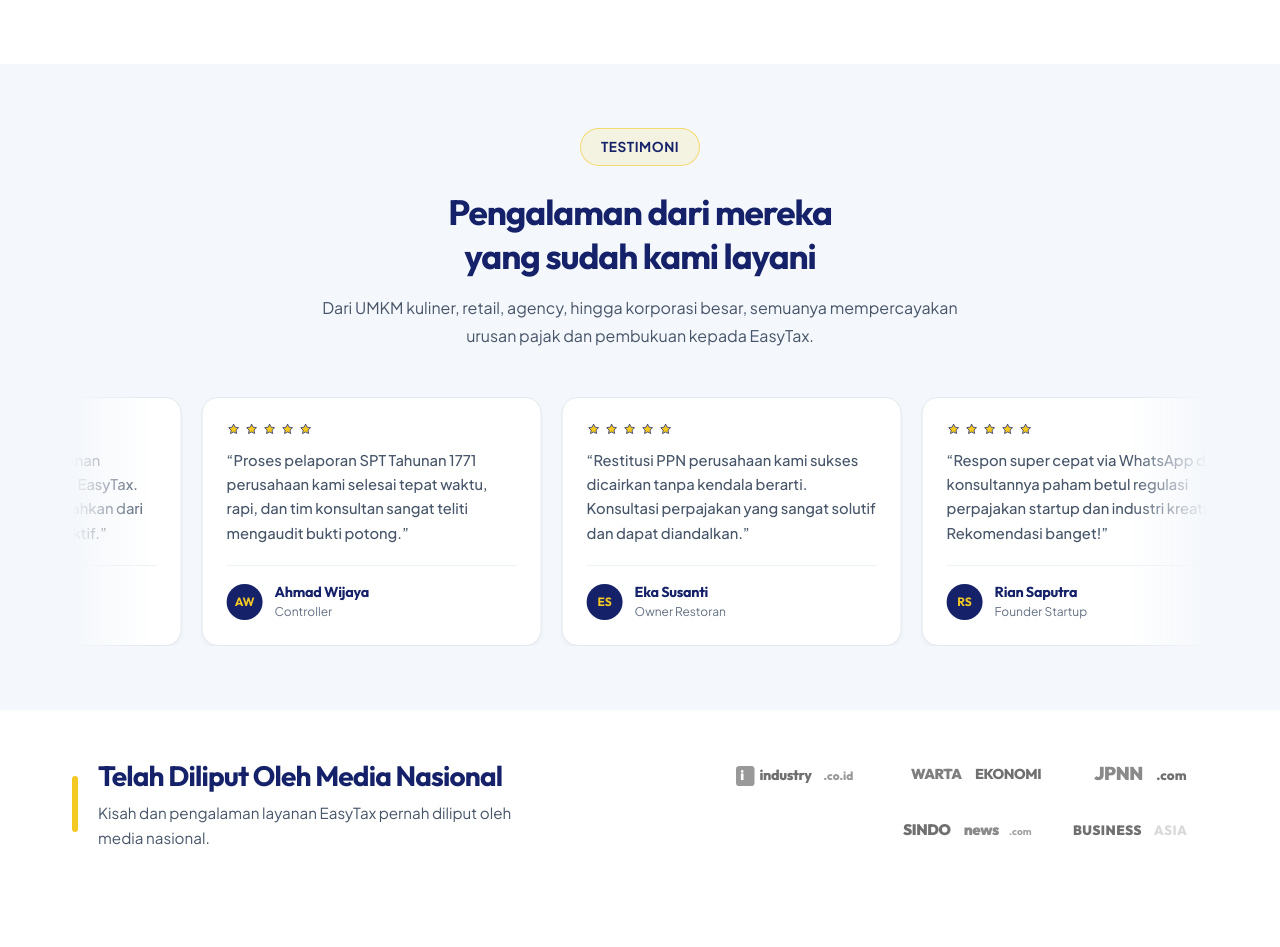
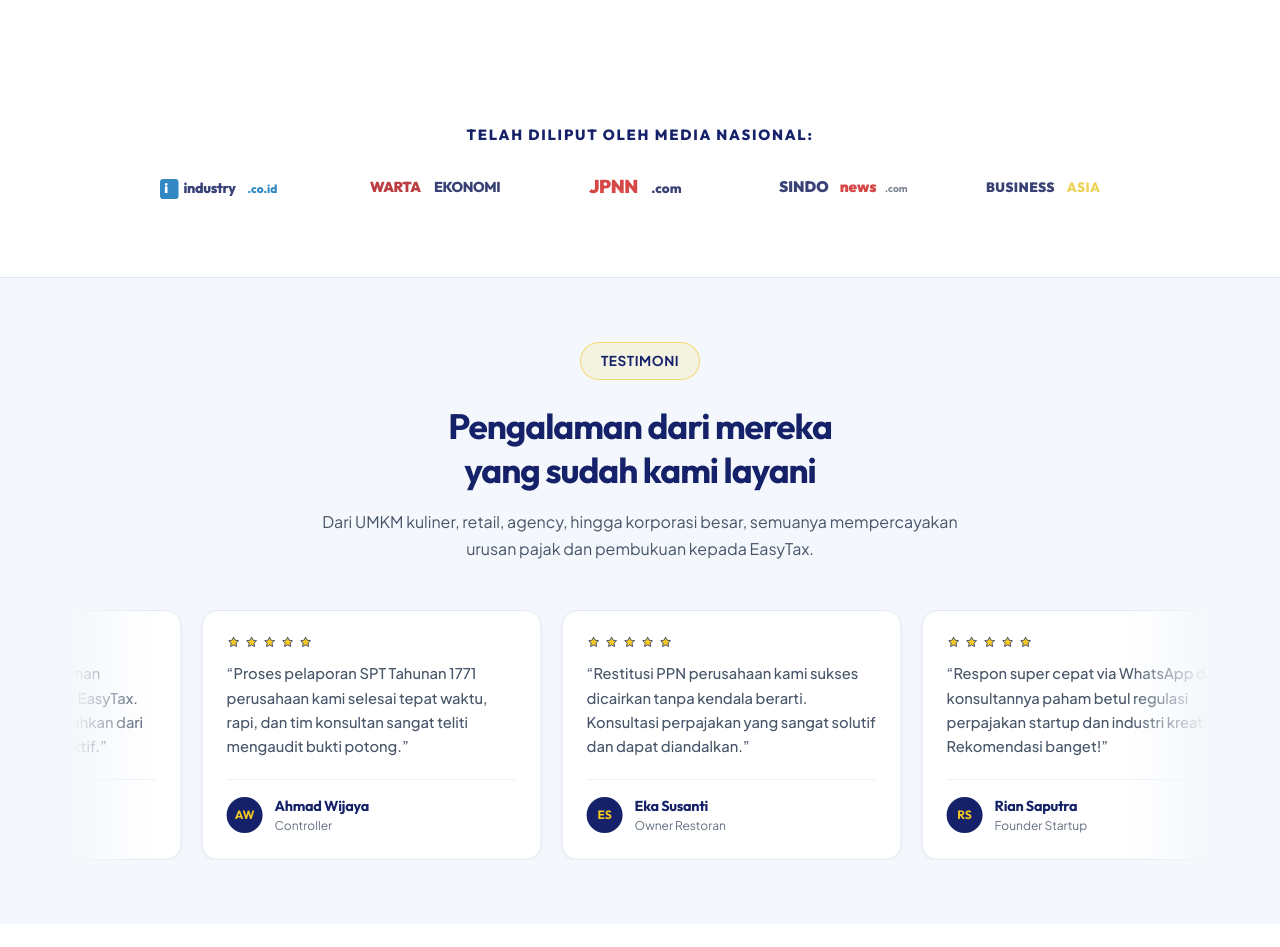
Before and after one commit to 4ntith3sis/et-demov2, a Next.js app: page / in a window 1280 px wide. Shown: the part 4125-5072 px from the top of the page. Built offline with nearby package versions, Linux system fonts and the light colour scheme.

Commit message:
Restore v1 media trust strip and place it after mitra on all pages

```diff
--- a/src/app/layanan/[slug]/page.tsx
+++ b/src/app/layanan/[slug]/page.tsx
@@ -63,8 +63,8 @@ async function IsiLayanan({ params }: { params: Params }) {
       <HargaLayanan paket={detail?.paket ?? []} />
       <CaraKerja />
       <Mitra />
+      <MediaNasional />
       <Testimoni />
-      <MediaNasional />
       <FaqLayanan faq={detail?.faq ?? []} />
       <CTA />
     </>
--- a/src/app/layanan/page.tsx
+++ b/src/app/layanan/page.tsx
@@ -26,8 +26,8 @@ export default function LayananPage() {
       <DaftarLayanan />
       <CaraKerja />
       <Mitra />
+      <MediaNasional />
       <Testimoni />
-      <MediaNasional />
     </>
   );
 }
--- a/src/app/page.tsx
+++ b/src/app/page.tsx
@@ -23,8 +23,8 @@ export default function HomePage() {
       <CaraKerja />
       <Artikel />
       <Mitra />
+      <MediaNasional />
       <Testimoni />
-      <MediaNasional />
       <CTA />
     </>
   );
--- a/src/app/tentang-kami/page.tsx
+++ b/src/app/tentang-kami/page.tsx
@@ -15,7 +15,7 @@ export const metadata: Metadata = {
 
 /**
  * Halaman /tentang-kami: hero bersama dengan /layanan, lalu cerita dan
- * nilai kerja, tim konsultan, bukti sosial (testimoni + media), dan CTA.
+ * nilai kerja, tim konsultan, bukti sosial (media + testimoni), dan CTA.
  */
 export default function TentangKamiPage() {
   return (
@@ -23,8 +23,8 @@ export default function TentangKamiPage() {
       <TentangHero />
       <CeritaKami />
       <TimKonsultan />
+      <MediaNasional />
       <Testimoni />
-      <MediaNasional />
       <CTA />
     </>
   );
--- a/src/components/sections/MediaNasional.tsx
+++ b/src/components/sections/MediaNasional.tsx
@@ -1,10 +1,10 @@
 /* ==========================================================================
    Section "Telah Diliput Oleh Media Nasional".
 
-   Logo di v1 bukan file gambar, melainkan wordmark SVG yang digambar inline
-   supaya warnanya tetap tajam di layar retina dan bisa dipakai ulang di
-   sini. Layout-nya berbeda dari v1: identitas dipisah di panel navy,
-   sementara logo-media berdiri sendiri sebagai kartu putih di bawahnya.
+   Mengikuti desain easytax-demo (v1): strip kepusatan ("trust strip")
+   berlatar putih — judul uppercase kecil di tengah, diikuti baris logo
+   media (wordmark SVG inline, bukan file gambar) yang juga rata tengah
+   dan wrap. Tanpa panel dekoratif; pemisah visual hanya border-b tipis.
    ========================================================================== */
 
 const MEDIA = [
@@ -18,17 +18,9 @@ const MEDIA = [
 type NamaMedia = (typeof MEDIA)[number]["nama"];
 
 /** Wordmark tiap media, memakai viewBox 0 0 <lebar> 38 ala v1. */
-function Wordmark({
-  nama,
-  terang = false,
-}: {
-  nama: NamaMedia;
-  /** true saat wordmark berdiri di atas latar navy: warna gelap -> putih. */
-  terang?: boolean;
-}) {
-  /* Warna teks yang adaptable supaya wordmark terbaca di kedua latar. */
-  const gelap = terang ? "#FFFFFF" : "var(--color-brand-navy)";
-  const redup = terang ? "rgba(255,255,255,0.6)" : "var(--color-teks-redup)";
+function Wordmark({ nama }: { nama: NamaMedia }) {
+  const gelap = "var(--color-brand-navy)";
+  const redup = "var(--color-teks-redup)";
 
   switch (nama) {
     case "Industry.co.id":
@@ -74,10 +66,10 @@ function Wordmark({
     case "SINDOnews":
       return (
         <svg viewBox="0 0 155 38" fill="none" role="img" aria-label="SINDOnews" width={155} height={38} className="h-8 w-auto">
-          <text x="0" y="23" fontFamily="var(--font-heading)" fontWeight="900" fontSize="18" fill={gelap} letterSpacing="-0.5">
+          <text x="0" y="23" fontFamily="var(--font-heading)" fontWeight="900" fontSize="18" fill={gelap}>
             SINDO
           </text>
-          <text x="72" y="23" fontFamily="var(--font-heading)" fontWeight="900" fontSize="18" fill="#E52320" letterSpacing="-0.5">
+          <text x="72" y="23" fontFamily="var(--font-heading)" fontWeight="900" fontSize="18" fill="#E52320">
             news
           </text>
           <text x="126" y="23" fontFamily="var(--font-heading)" fontWeight="700" fontSize="12" fill={redup}>
@@ -105,29 +97,17 @@ export function MediaNasional() {
     <section
       id="media"
       aria-labelledby="media-judul"
-      className="bg-white py-[clamp(32px,4vw,48px)]"
+      className="border-b border-garis bg-white py-[clamp(44px,6vw,64px)]"
     >
-      <div className="mx-auto flex w-full max-w-maks flex-col gap-10 px-6 md:px-8 lg:flex-row lg:items-center lg:gap-16">
-        <div className="flex items-center gap-5 lg:flex-1">
-          <span
-            aria-hidden="true"
-            className="h-14 w-1.5 shrink-0 rounded-full bg-yellow-500"
-          />
-          <div>
-            <h2
-              id="media-judul"
-              className="font-heading text-[clamp(1.35rem,2.2vw,1.75rem)] leading-[1.25] font-bold tracking-[-0.03em] text-navy-900"
-            >
-              Telah Diliput Oleh Media Nasional
-            </h2>
-            <p className="mt-2 text-[0.95rem] leading-[1.6] text-teks-sekunder">
-              Kisah dan pengalaman layanan EasyTax pernah diliput oleh media
-              nasional.
-            </p>
-          </div>
-        </div>
+      <div className="mx-auto flex w-full max-w-maks flex-col items-center gap-[22px] px-6 text-center md:px-8">
+        <h2
+          id="media-judul"
+          className="font-heading text-[0.92rem] leading-none font-extrabold tracking-[0.12em] text-navy-900 uppercase"
+        >
+          Telah Diliput Oleh Media Nasional:
+        </h2>
 
-        <ul className="flex flex-wrap items-center gap-x-10 gap-y-6 lg:flex-[1.25] lg:justify-end">
+        <ul className="flex w-full flex-wrap items-center justify-center gap-x-12 gap-y-9">
           {MEDIA.map((media) => (
             <li key={media.nama}>
               <a
@@ -135,7 +115,7 @@ export function MediaNasional() {
                 target="_blank"
                 rel="noopener noreferrer"
                 title={media.nama}
-                className="block w-auto opacity-65 grayscale transition-[var(--transition-base)] hover:opacity-100 hover:grayscale-0"
+                className="flex items-center justify-center rounded-lg px-3.5 py-2 opacity-85 grayscale-[15%] transition-[var(--transition-base)] hover:opacity-100 hover:grayscale-0"
               >
                 <Wordmark nama={media.nama} />
               </a>
```
